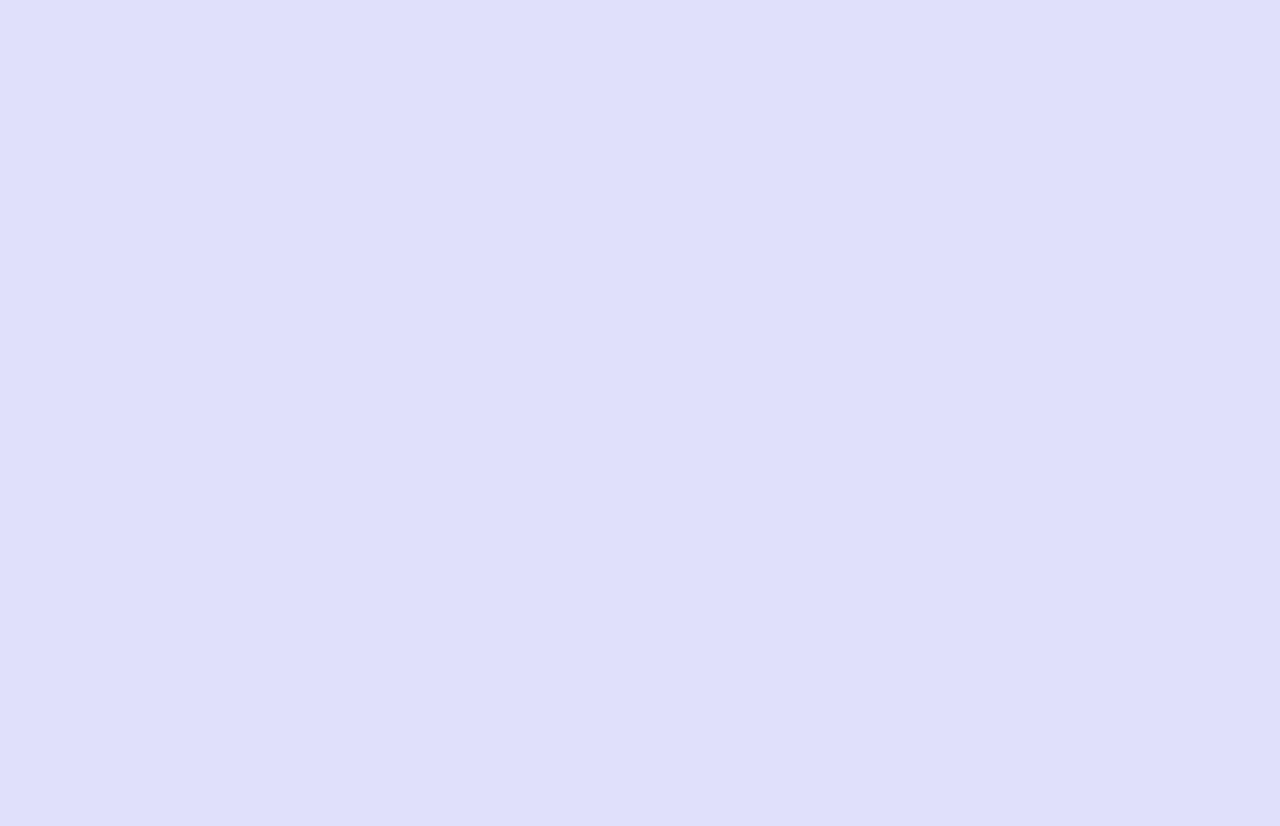
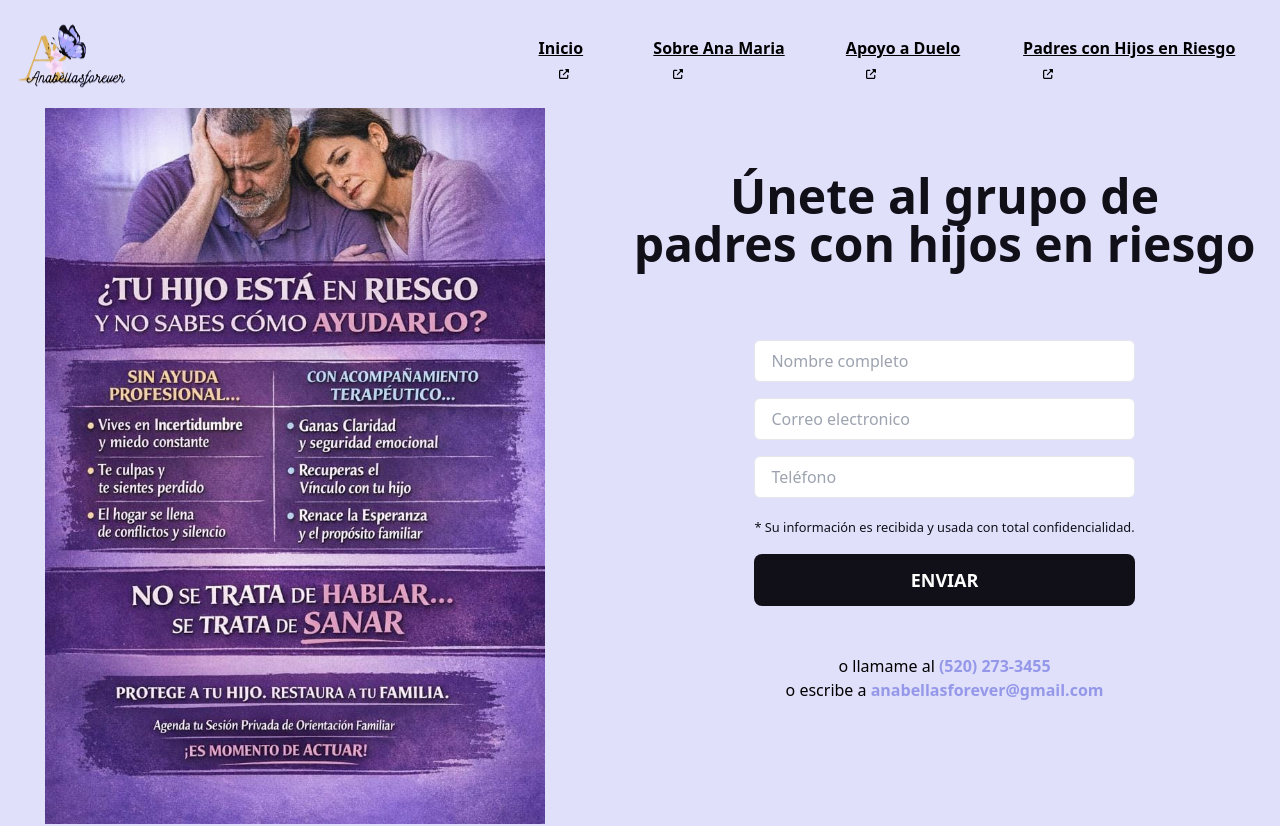
Before and after one commit to llanesleonardo/abellas4e, a React (Vite) app: page /padres-con-hijos-en-riesgo in a window 1280 px wide. Before the commit this address had no page. Shown: the top 826 px of the page. Before the commit the page ends 800 px from the top, so only its background shows below. Built offline with nearby package versions, Linux system fonts and the light colour scheme.

Commit message:
landing padres hijos con riesgo

```diff
--- a/public/locales/es/translation.json
+++ b/public/locales/es/translation.json
@@ -11,5 +11,6 @@
     "Certifications":"Certificaciones",
     "Gallery":"Galería",
     "Reference": "Referencias",
-    "Diplomas and Certifications":"Diplomas y Certificaciones"
+    "Diplomas and Certifications":"Diplomas y Certificaciones",
+    "Únete al grupo de padres con hijos en riesgo":"Únete al grupo de padres con hijos en riesgo"
 }
--- a/src/App.jsx
+++ b/src/App.jsx
@@ -4,6 +4,7 @@ import { BrowserRouter as Router, Route, Routes } from 'react-router-dom';
 import { SystemContextProvider } from "./Contexts/SystemContext.jsx";
 import PublicHome from './Views/PublicHome.jsx'
 import Event1 from './Views/Event_1.jsx'
+import Event2 from './Views/Event_2.jsx'
 import Resume from './Views/Resume.jsx'
 import "./App.css"
 import './i18n';
@@ -18,6 +19,7 @@ function App() {
           <Route index element={<PublicHome />} />
           <Route  path='/apoyo-duelo' element={<Event1 />} />
           <Route path='/about-me' element={<Resume />} />
+          <Route path='/padres-con-hijos-en-riesgo' element={<Event2 />} />
            </Routes>
         </Router>
       </SystemContextProvider>
--- /dev/null
+++ b/src/Components/Events/ContactFormReusablephr.jsx
@@ -0,0 +1,201 @@
+import { useState, useContext, useEffect } from 'react';
+import ReCAPTCHA from 'react-google-recaptcha';
+import { useTranslation } from 'react-i18next';
+import { SystemContext } from "../../Contexts/SystemContext.jsx"
+import { Spinner } from "react-activity";
+import "react-activity/dist/library.css";
+
+const ContactFormReusablephr = () => {
+  const [fullName, setFullName] = useState('');
+  const [email, setEmail] = useState('');
+  const [phoneNumber, setPhoneNumber] = useState('');
+  const [subject, setSubject] = useState('');
+  const [messageText, setMessageText] = useState('');
+  const [errors, setErrors] = useState({});
+  const [message, setMessage] = useState('');
+  const [status, setStatus] = useState('');
+  const [recaptchaValue, setRecaptchaValue] = useState('');
+  const [loading, setLoading] = useState(false);
+  const [statusMessage, setStatusMessage] = useState(""); // For showing status updates
+
+
+  const { t, i18n } = useTranslation(undefined, { useSuspense: false });
+  const { langCode } = useContext(SystemContext);
+
+
+  const handleRecaptchaChange = (value) => {
+    setRecaptchaValue(value);
+  };
+
+  const handleSubmit = async (event) => {
+    event.preventDefault();
+    setErrors({});
+    // Validation logic (keep existing)
+    if (!fullName.trim()) {
+      setErrors(prevErrors => ({
+        ...prevErrors,
+        fullName: "Nombre es requerido.",
+      }));
+    }
+
+    setLoading(true); // Start the spinner
+    setStatusMessage("Enviando..."); // Initial message
+
+
+      // Validation
+      const validationErrors = {};
+      if (!fullName.trim()) validationErrors.fullName = "El Nombre es requerido.";
+      if (!email) {
+        validationErrors.email = "El Correo electrónico es requerido.";
+      } else if (!/\S+@\S+\.\S+/.test(email)) {
+        validationErrors.email = "Formato no es válido.";
+      }
+      if (!phoneNumber.trim()) validationErrors.phoneNumber = "El telefono es requierido.";
+
+      if (Object.keys(validationErrors).length > 0) {
+        setErrors(validationErrors);
+        setLoading(false); // Stop the spinner if there are errors
+        return;
+      }
+
+    try {
+      setLoading(true); // Start the spinner
+      const objectValues ={
+        "email_address": email,
+        "status": "subscribed",
+        "merge_fields": {
+          "FNAME": fullName,
+          "LNAME": "-",
+          "PHONE": phoneNumber,
+          "MMERGE8": '',
+          "MMERGE7": '',
+          "MMERGE6": 'PADRESCONHIJOSENRIESGO'
+        }
+      }
+
+      const response = await fetch(
+        `https://abellas.azurewebsites.net/api/CreateMember`,
+        {
+          method: "POST",
+          headers: {
+            "Content-Type": "application/json",
+            "x-functions-key": process.env.FUNCTION_KEY
+          },
+          body: JSON.stringify(objectValues),
+        }
+      );
+
+      const res = await response.json();
+      if (!response.ok) {
+        throw new Error(res.error || `HTTP error! Status: ${response.status}`);
+
+      }
+
+       // If the API call is successful, proceed with the redirect process
+       setTimeout(() => {
+        setStatusMessage(
+          "Gracias por enviarnos un mensaje. Estaremos en contacto con usted lo mas pronto posible."
+        );
+
+        // Start redirect after displaying the second message
+        setTimeout(() => {
+          setLoading(false); // Stop the spinner after redirect
+        }, 2000);
+      }, 1000); // Initial 1-second delay
+      setStatus('success')
+      setEmail('');
+      setFullName('');
+      setPhoneNumber('');
+
+    } catch (error) {
+      setStatus('error');
+      setErrors((prevErrors) => ({
+        ...prevErrors,
+        server: error.message || "Algo salió mal, por favor inténtelo en un momento.",
+      }));
+      setLoading(false);
+    }
+  };
+
+  // If loading, show spinner
+  if (loading) {
+    return (
+      <div id="reviews1" className="bg-[transparent] py-10 flex justify-center items-center h-m-screen">
+        <div className="text-center">
+          <Spinner color="#9598e9" size={100} speed={1} />
+          <p className="mt-4 text-[#9598e9]">{statusMessage}</p>
+        </div>
+      </div>
+    );
+  }
+
+  return (
+    <div id="contact" className="bg-[transparent] py-10 flex flex-col flex-wrap justify-center items-center md:justify-center md:items-center md:min-h-screen">
+
+    <h1 className="text-[#111019] text-4xl md:text-5xl font-bold text-center mb-12">
+            {t('Únete al grupo de ')} <br/>
+            {t('padres con hijos en riesgo')}
+       </h1>
+    <form className="max-w-2xl mx-auto p-6 " onSubmit={handleSubmit}>
+      <div className="grid grid-cols-1 gap-4 mb-4">
+        <input
+          type="text"
+          value={fullName}
+          onChange={(e) => setFullName(e.target.value)}
+          placeholder={t('Nombre completo')}
+          className="w-full px-4 py-2 border rounded-md"
+          required
+        />
+        {errors.fullName && <span className="error">{errors.fullName}</span>}
+
+        <input
+          type="email"
+          value={email}
+          onChange={(e) => setEmail(e.target.value)}
+          placeholder={t('Correo electronico')}
+          className="w-full px-4 py-2 border rounded-md"
+          required
+        />
+        {errors.email && <span className="error">{errors.email}</span>}
+
+        <input
+          type="tel"
+          value={phoneNumber}
+          onChange={(e) => setPhoneNumber(e.target.value)}
+          placeholder={t("Teléfono")}
+          className="w-full px-4 py-2 border rounded-md"
+          required
+        />
+        {errors.phoneNumber && <span className="error">{errors.phoneNumber}</span>}
+
+
+      </div>
+
+
+      {errors.messageText && <span className="error">{errors.messageText}</span>}
+
+      <div className="mb-4">
+        <small className='text-[#111019]'>* Su información es recibida y usada con total confidencialidad. </small>
+        {/* ReCAPTCHA component */}
+      </div>
+
+      <button
+        type="submit"
+        className="w-full text-white bg-[#111019] py-3 rounded-lg hover:bg-custom-green transition duration-300 text-lg font-semibold"
+      >
+        {t('ENVIAR')}
+      </button>
+
+      {status === "error" && <div className="mt-4 text-red-500" dangerouslySetInnerHTML={{__html: message}} />}
+      {errors.server && <span className="error">{errors.server}</span>}
+      {status === "success" && <div className="mt-4 text-[#9598e9]">{t('La información fue enviada de manera exitosa!')}</div>}
+    </form>
+    <br/>
+
+    <p className='text-[#000]'> o llamame al <a href="tel:+1 (520) 273-3455" className="text-[#9598e9] font-bold">(520) 273-3455</a></p>
+    <p className='text-[#000]'> o escribe a <a href="mailto:anabellasforever@gmail.com" className="text-[#9598e9] font-bold">anabellasforever@gmail.com</a></p>
+    </div>
+  );
+};
+
+export default ContactFormReusablephr;
--- a/src/Components/Events/Header.jsx
+++ b/src/Components/Events/Header.jsx
@@ -26,6 +26,7 @@ export default function Header() {
     { href: "/", text: t('Inicio') },
     { href: "/about-me", text: t('Sobre Ana Maria') },
     { href: "/apoyo-duelo", text: t('Apoyo a Duelo') },
+    { href: "/padres-con-hijos-en-riesgo", text: t('Padres con Hijos en Riesgo') },
   ];
 //    { icon: instagram, href: '#' },
 //{ icon: facebook, href: '#' }
--- a/src/Components/Header.jsx
+++ b/src/Components/Header.jsx
@@ -37,6 +37,7 @@ export default function Header() {
     { href: "/", text: t('Inicio') },
     { href: "/about-me", text: t('Sobre Ana Maria') },
     { href: "/apoyo-duelo", text: t('Apoyo Duelo') },
+    { href: "/padres-con-hijos-en-riesgo", text: t('Padres con Hijos en Riesgo') },
   ];
 //    { icon: instagram, href: '#' },
 //{ icon: facebook, href: '#' }
--- /dev/null
+++ b/src/Views/Event_2.jsx
@@ -0,0 +1,28 @@
+import React from 'react'
+import ContactFormReusablephr from '../Components/Events/ContactFormReusablephr.jsx'
+import hijosenriesgo from "../assets/events/hijosriesgo1.jpeg"
+import hijosenriesgo2 from "../assets/events/hijosriesgo2.jpeg"
+import Header from '../Components/Events/Header.jsx'
+import Footer from '../Components/Events/Footer.jsx'
+
+export default function Event_2() {
+  return (
+
+            <div className='min-h-screen flex flex-col'>
+              <Header />
+              <main className='flex-grow'>
+        <div className='flex flex-wrap justify-center items-center gap-[20px] h-full  md:flex-wrap md:justify-around md:items-center'>
+            <div className='pt-[200px] mx-5 flex flex-col flex-wrap justify-center items-center md:justify-center md:items-center md:min-h-screen md:pt-[80px] md:mb-[50px]'>
+                <img src={hijosenriesgo}  className='w-[500px]'/>
+            </div>
+            <div className='md:min-h-screen'>
+                <ContactFormReusablephr />
+            </div>
+        </div>
+              </main>
+              <footer>
+              <Footer />
+              </footer>
+    </div>
+  )
+}
```
Also changed, not shown: src/assets/events/hijosriesgo1.jpeg (added), src/assets/events/hijosriesgo2.jpeg (added).
